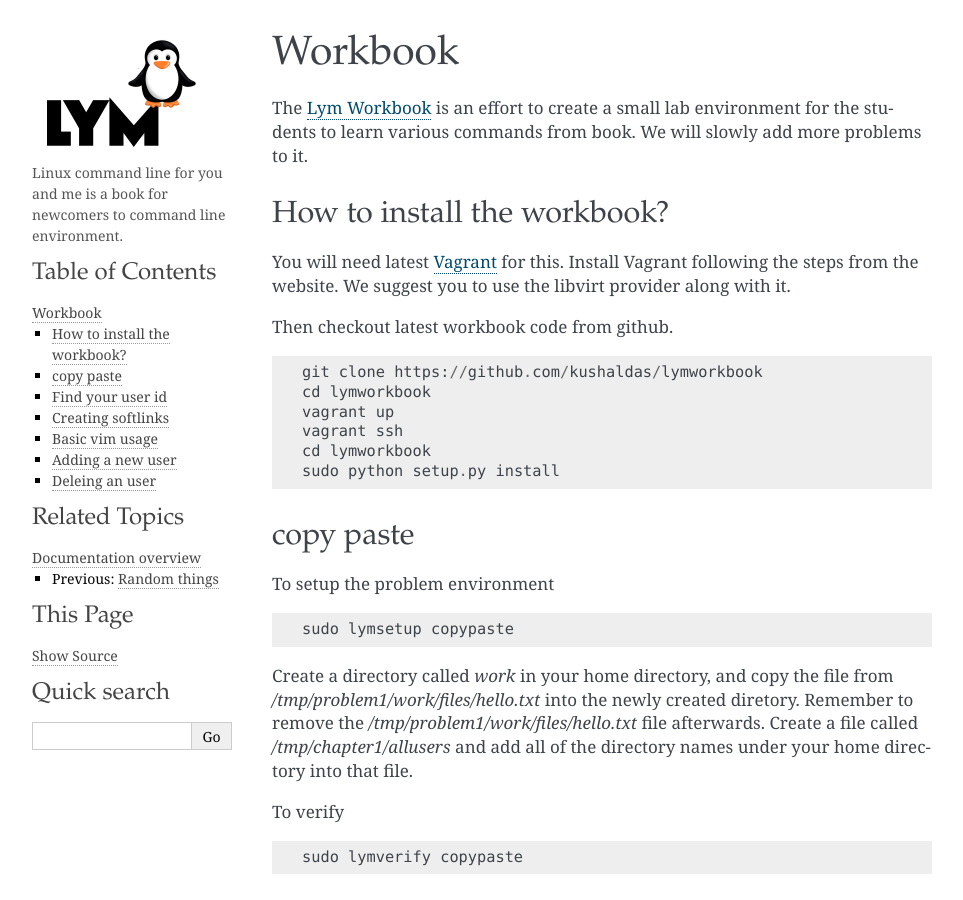
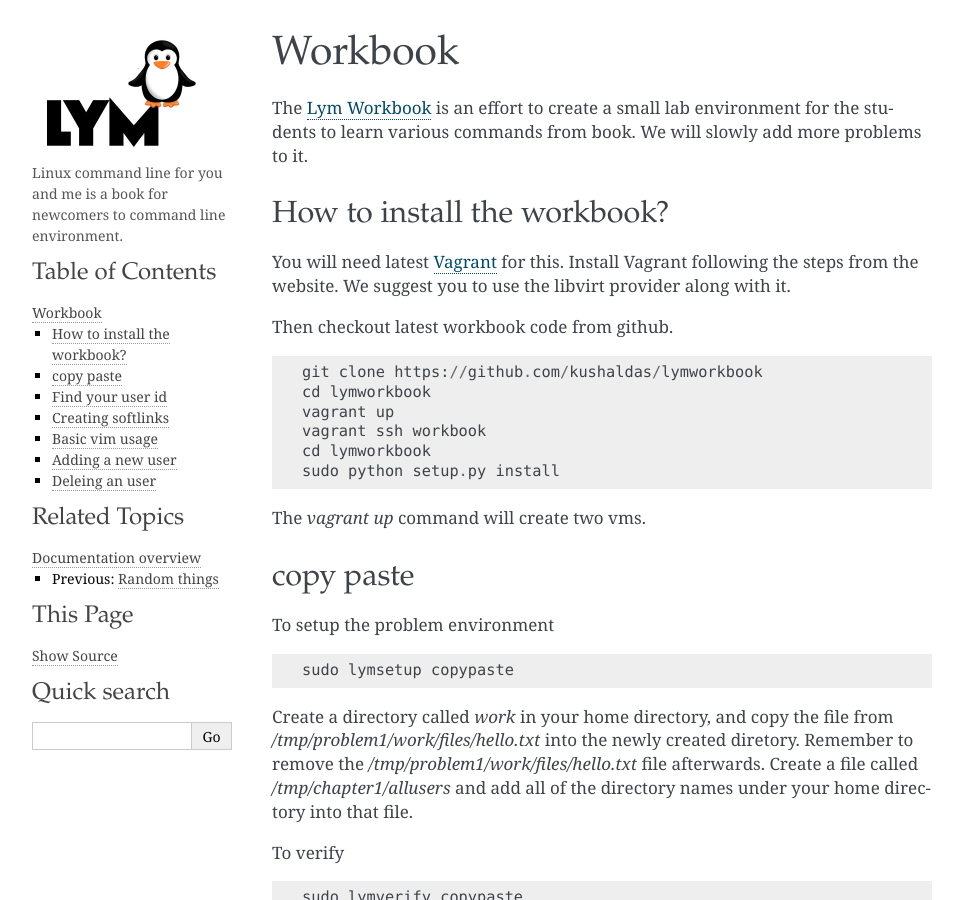
Before and after one commit to kushaldas/lym, a Sphinx documentation site: the page built from docs/workbook.rst, in a window 1280 px wide and 900 px high. Shown: the whole window, without its empty margins (148-1111 px from the left). Built offline with Sphinx 7.4.7, drawn with Linux system fonts in a browser that asks for light colours; a script that is not in the unit is left out.

Commit message:
Updates instruction

```diff
--- a/docs/workbook.rst
+++ b/docs/workbook.rst
@@ -20,9 +20,12 @@ Then checkout latest workbook code from github.
     git clone https://github.com/kushaldas/lymworkbook
     cd lymworkbook
     vagrant up
-    vagrant ssh
+    vagrant ssh workbook
     cd lymworkbook
     sudo python setup.py install
+
+
+The `vagrant up` command will create two vms.
 
 
 copy paste
```
